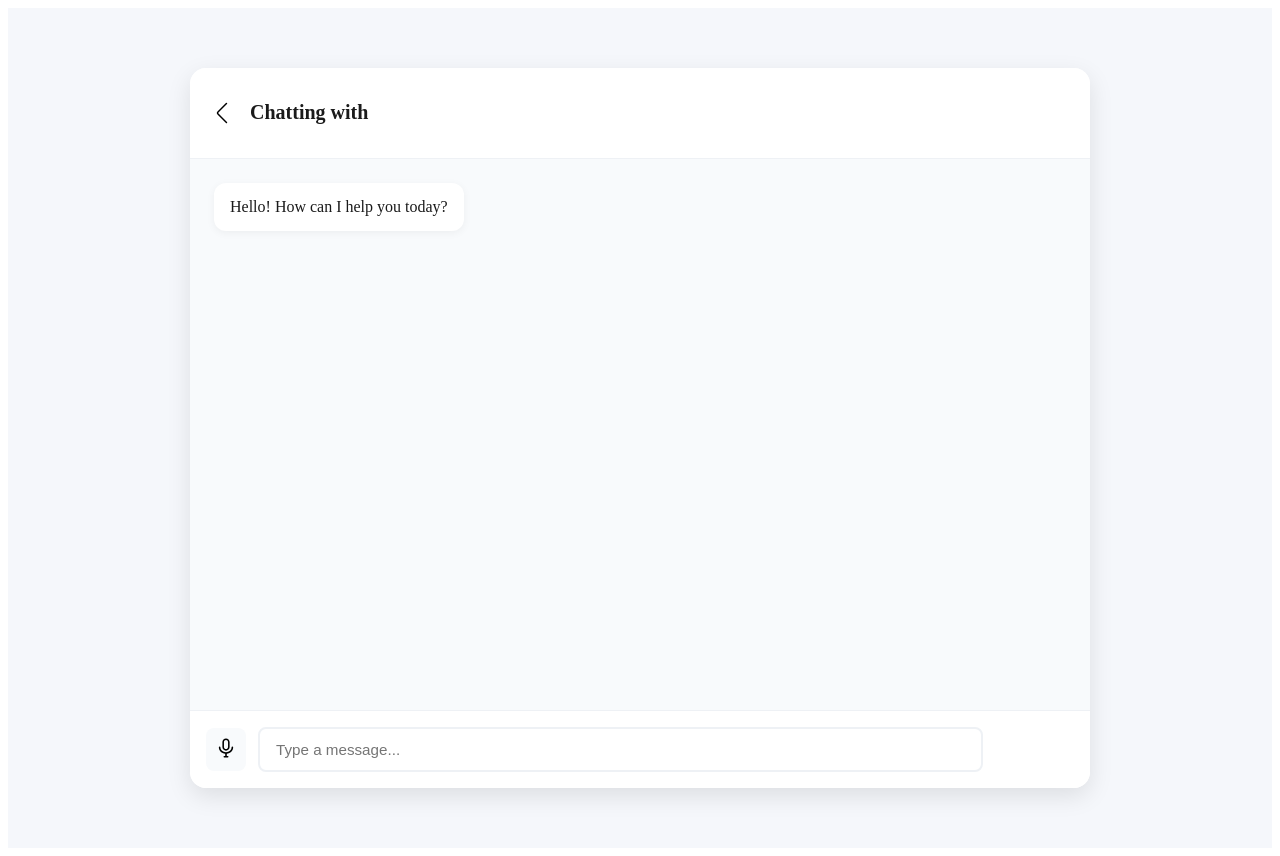
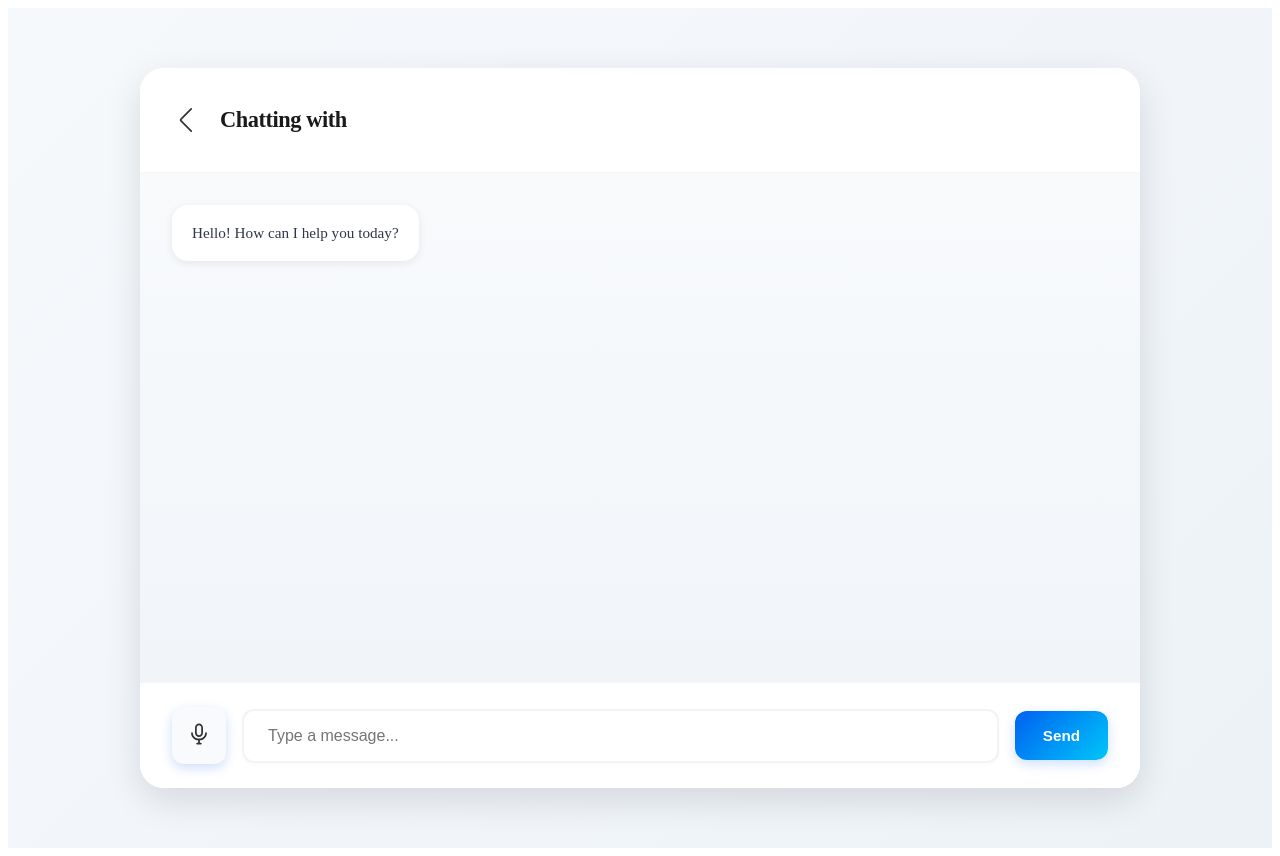
Before and after one commit to Michaelexe/HealthSync, a Next.js app: page /ChatPage in a window 1280 px wide. Built offline with nearby package versions, Linux system fonts and the light colour scheme.

Commit message:
premium and buttery-smooth chatbot css and root index colours

```diff
--- a/src/styles/chat.css
+++ b/src/styles/chat.css
@@ -1,84 +1,101 @@
-/* Chat container styles */
+:root {
+  --lightblue: #007bff;
+  --primary-gradient: linear-gradient(135deg, #0061f2 0%, #00c6f9 100%);
+  --message-shadow: 0 2px 8px rgba(0, 0, 0, 0.08);
+  --container-shadow: 0 12px 36px rgba(0, 0, 0, 0.12);
+  --transition-smooth: all 0.3s cubic-bezier(0.4, 0, 0.2, 1);
+}
+
 .container {
   display: flex;
   justify-content: center;
   align-items: center;
   min-height: 100vh;
-  background-color: #f5f7fb;
+  background: linear-gradient(135deg, #f6f9fc 0%, #edf2f7 100%);
   padding: 20px;
+  perspective: 1000px;
 }
 
 .chat-container {
   position: relative;
-  max-width: 900px;
+  max-width: 1000px;
   width: calc(100% - 40px);
   display: flex;
   flex-direction: column;
-  background-color: white;
+  background-color: rgba(255, 255, 255, 0.98);
   height: 90vh;
-  box-shadow: 0 8px 24px rgba(0, 0, 0, 0.1);
-  border-radius: 16px;
+  box-shadow: var(--container-shadow);
+  border-radius: 24px;
   overflow: hidden;
+  backdrop-filter: blur(10px);
+  transform-origin: center;
+  animation: containerEntry 0.6s cubic-bezier(0.4, 0, 0.2, 1);
 }
 
 /* Header styles */
 .chat-container .chat-header {
   display: flex;
   align-items: center;
-  padding: 20px;
-  gap: 16px;
-  background-color: white;
-  border-bottom: 1px solid #eef1f5;
+  padding: 24px 32px;
+  gap: 20px;
+  background: white;
+  border-bottom: 1px solid rgba(238, 241, 245, 0.6);
 }
 
 .chat-container .chat-header svg {
-  height: 24px;
-  width: 24px;
+  height: 28px;
+  width: 28px;
   cursor: pointer;
-  transition: transform 0.2s ease;
+  transition: var(--transition-smooth);
+  opacity: 0.8;
 }
 
 .chat-container .chat-header svg:hover {
-  transform: scale(1.1);
+  transform: scale(1.1) translateX(-2px);
+  opacity: 1;
 }
 
 .chat-container .chat-header h1 {
-  font-size: 1.25rem;
+  font-size: 1.4rem;
   color: #1a1a1a;
   font-weight: 600;
+  letter-spacing: -0.02em;
 }
 
 /* Chat box styles */
 .chat-container .chat-box {
-  padding: 24px;
+  padding: 32px;
   display: flex;
   flex-direction: column;
-  gap: 16px;
+  gap: 24px;
   overflow-y: auto;
   height: 100%;
-  background-color: #f8fafc;
+  background: linear-gradient(180deg, #f8fafc 0%, #f1f5f9 100%);
+  scroll-behavior: smooth;
 }
 
 .chat-container .chat-box .chat-message {
-  background-color: white;
-  box-shadow: 0 2px 8px rgba(0, 0, 0, 0.05);
-  border-radius: 12px;
-  padding: 12px 16px;
+  background: white;
+  box-shadow: var(--message-shadow);
+  border-radius: 16px;
+  padding: 16px 20px;
   width: fit-content;
-  max-width: 65%;
-  animation: fadeIn 0.3s ease;
+  max-width: 60%;
+  animation: messageEntry 0.4s cubic-bezier(0.4, 0, 0.2, 1);
+  transform-origin: left bottom;
 }
 
 .chat-container .chat-box .chat-message p {
   margin: 0;
-  line-height: 1.5;
-  color: #1a1a1a;
+  line-height: 1.6;
+  color: #2d3748;
+  font-size: 0.95rem;
 }
 
 .chat-container .chat-box .chat-message--user {
   margin-left: auto;
-  background-color: var(--lightblue);
-  color: white;
+  background: var(--primary-gradient);
+  transform-origin: right bottom;
 }
 
 .chat-container .chat-box .chat-message--user p {
@@ -89,74 +106,102 @@
 .chat-container .chat-input {
   display: flex;
   align-items: center;
-  padding: 16px;
-  gap: 12px;
-  background-color: white;
-  border-top: 1px solid #eef1f5;
+  padding: 24px 32px;
+  gap: 16px;
+  background: white;
+  border-top: 1px solid rgba(238, 241, 245, 0.6);
 }
 
 .chat-container .chat-input input {
   width: 100%;
-  padding: 12px 16px;
-  border: 2px solid #eef1f5;
-  border-radius: 8px;
+  padding: 16px 24px;
+  border: 2px solid rgba(238, 241, 245, 0.8);
+  border-radius: 12px;
   outline: none;
-  font-size: 0.95rem;
-  transition: border-color 0.2s ease;
+  font-size: 1rem;
+  transition: var(--transition-smooth);
+  box-shadow: 0 2px 4px rgba(0, 0, 0, 0.02);
 }
 
 .chat-container .chat-input input:focus {
   border-color: var(--lightblue);
+  box-shadow: 0 0 0 4px rgba(0, 123, 255, 0.1);
 }
 
 .chat-container .chat-input button {
   flex-shrink: 0;
-  background-color: var(--lightblue);
+  background: var(--primary-gradient);
   color: white;
-  padding: 12px 24px;
+  padding: 16px 28px;
   border: none;
-  border-radius: 8px;
+  border-radius: 12px;
   cursor: pointer;
-  font-weight: 500;
-  transition: transform 0.2s ease, background-color 0.2s ease;
+  font-weight: 600;
+  font-size: 0.95rem;
+  transition: var(--transition-smooth);
+  box-shadow: 0 4px 12px rgba(0, 97, 242, 0.2);
 }
 
 .chat-container .chat-input button:hover {
-  transform: translateY(-1px);
-  background-color: #0056b3;
+  transform: translateY(-2px);
+  box-shadow: 0 6px 16px rgba(0, 97, 242, 0.3);
+}
+
+.chat-container .chat-input button:active {
+  transform: translateY(0);
 }
 
 .chat-container .chat-input .voice-button {
-  padding: 10px;
-  background-color: #f8fafc;
-  border-radius: 8px;
-  transition: background-color 0.2s ease;
+  padding: 14px;
+  background: #f8fafc;
+  border-radius: 12px;
+  transition: var(--transition-smooth);
+  border: 2px solid transparent;
 }
 
 .chat-container .chat-input .voice-button:hover {
-  background-color: #eef1f5;
+  background: #eef1f5;
+  border-color: rgba(238, 241, 245, 0.8);
+  transform: translateY(-2px);
 }
 
 .chat-container .chat-input svg {
-  height: 20px;
-  width: 20px;
+  height: 22px;
+  width: 22px;
+  opacity: 0.8;
+  transition: var(--transition-smooth);
 }
 
-/* Animations */
-@keyframes fadeIn {
+.chat-container .chat-input .voice-button:hover svg {
+  opacity: 1;
+}
+
+/* Enhanced animations */
+@keyframes containerEntry {
   from {
     opacity: 0;
-    transform: translateY(10px);
+    transform: translateY(20px) rotateX(2deg);
   }
   to {
     opacity: 1;
-    transform: translateY(0);
+    transform: translateY(0) rotateX(0);
+  }
+}
+
+@keyframes messageEntry {
+  from {
+    opacity: 0;
+    transform: translateY(10px) scale(0.98);
+  }
+  to {
+    opacity: 1;
+    transform: translateY(0) scale(1);
   }
 }
 
 /* Scrollbar styles */
 .chat-box::-webkit-scrollbar {
-  width: 6px;
+  width: 8px;
 }
 
 .chat-box::-webkit-scrollbar-track {
@@ -164,6 +209,36 @@
 }
 
 .chat-box::-webkit-scrollbar-thumb {
-  background-color: rgba(0, 0, 0, 0.2);
-  border-radius: 3px;
+  background-color: rgba(0, 0, 0, 0.15);
+  border-radius: 4px;
+  transition: var(--transition-smooth);
 }
+
+.chat-box::-webkit-scrollbar-thumb:hover {
+  background-color: rgba(0, 0, 0, 0.25);
+}
+
+/* Add smooth hover states for messages */
+.chat-container .chat-box .chat-message:hover {
+  transform: translateY(-1px);
+  box-shadow: 0 4px 12px rgba(0, 0, 0, 0.1);
+}
+
+/* Add responsive font sizes */
+@media (max-width: 768px) {
+  .chat-container .chat-header h1 {
+    font-size: 1.2rem;
+  }
+
+  .chat-container .chat-box {
+    padding: 24px;
+  }
+
+  .chat-container .chat-input {
+    padding: 20px;
+  }
+
+  .chat-container .chat-box .chat-message {
+    max-width: 75%;
+  }
+}
```
Also changed, not shown: src/styles/index.css (+7 -0 lines).
